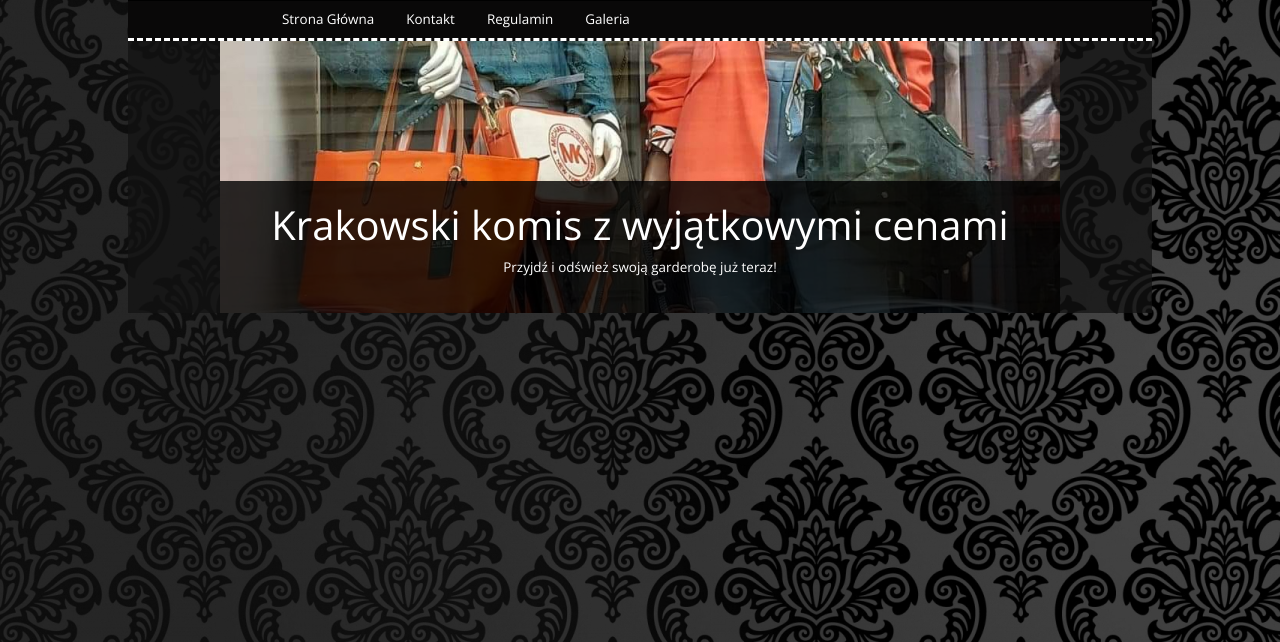
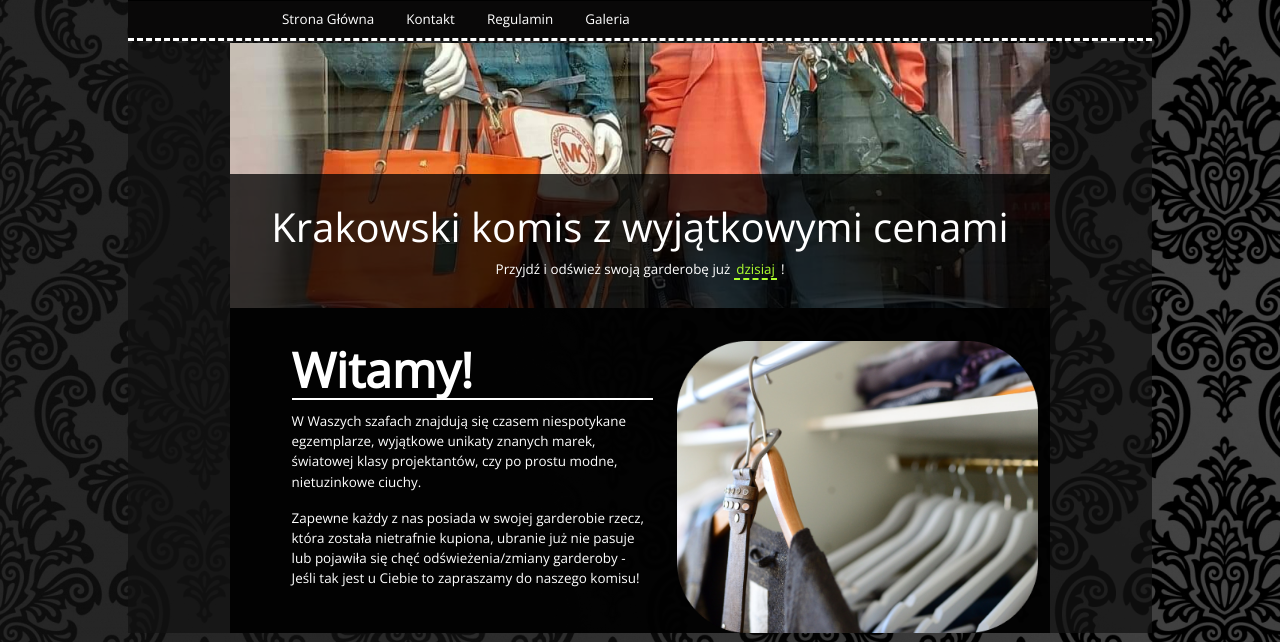
Before and after one commit to TheMatiaz0/lafashionkomis-remake, a plain HTML site: page index.html in a window 1280 px wide. Shown: the part 158-800 px from the top of the page. Drawn offline with nearby package versions, Linux system fonts and the light colour scheme; a script that the page names is missing; a web font is replaced by a local one.

Commit message:
Fake carousel with one image, rows and columns for content on home page, fixing bootstrap error with tooltips and adding WiP system for checking shopping time in tooltip

```diff
--- a/css/main.css
+++ b/css/main.css
@@ -12,8 +12,8 @@ body
     background-image: url("../images/background.jpg");
     font-family: 'Fauna One', 'Open Sans';
     font-size: 1.05vmax;
-    font-weight: 10;
     color: var(--text-color);
+    font-weight: lighter;
 }
 
 #city
@@ -33,10 +33,6 @@ a:visited
 a:hover
 {
     color: var(--highlight-color) !important;
-}
-a:active
-{
-    color: red;
 }
 
 
@@ -86,22 +82,15 @@ a:active
 
 .backgroundSquare
 {
+    margin-top: 0.2%;
     background-image: url('../images/BackgroundBackground.png');
 }
 
 .contentCentre
 {
-    margin-left: 9%;
-    margin-right: 9%;
-    background-image: url('../images/ContentCentre.png');
-}
-
-.carouselBg
-{
-    margin-bottom: -2.5%;
-    background-image: url('../images/Rectangle.png');
-    margin-left: -20%;
-    margin-right: -20%;
+    margin-left: 10%;
+    margin-right: 10%;
+    background: rgba(0, 0, 0, 0.9);
 }
 
 @media screen and (max-width: 800px) {
@@ -110,3 +99,45 @@ a:active
       margin-right: 0%;
     }
   }
+
+
+.carousel-caption
+{
+    max-width: 100%;
+    width: 100%;
+    left: 0;
+    background: rgba(0, 0, 0, 0.75);
+    bottom: 0;
+    top: auto;
+}
+
+.captionBox
+{
+    margin-top: 1%;
+    margin-bottom: -1%;
+}
+
+.dottedUnderline
+{
+    text-indent: 2.5px;
+    padding-right: 2.5px;
+    display: inline-block;
+    line-height: 1.3;
+    border-bottom: 2px dashed greenyellow;
+    text-decoration: none;
+    color: greenyellow;
+}
+
+#homeArticle
+{
+    margin-top: 4%;
+    margin-left: 6%;
+}
+
+.articleHeader
+{
+    border-bottom: 2px solid white;
+    margin-bottom: 3%;
+    font-weight: 950;
+    font-size: 48px;
+}
--- a/index.html
+++ b/index.html
@@ -14,10 +14,14 @@
 </head>
 
 <body>
+    <script src="https://ajax.googleapis.com/ajax/libs/jquery/3.6.0/jquery.min.js"></script>
     <script src="https://cdn.jsdelivr.net/npm/bootstrap@5.0.2/dist/js/bootstrap.bundle.min.js"
-        integrity="sha384-cVKIPhGWiC2Al4u+LWgxfKTRIcfu0JTxR+EQDz/bgldoEyl4H0zUF0QKbrJ0EcQF" crossorigin="anonymous">
+        integrity="sha384-MrcW6ZMFYlzcLA8Nl+NtUVF0sA7MsXsP1UyJoMp4YLEuNSfAP+JcXn/tWtIaxVXM" crossorigin="anonymous">
     </script>
+
+
     <div id="margined">
+        <header>
             <nav id="header1" class="navbar py-1">
                 <div id="headerContent1" class="container-fluid">
                     <div class="container-fluid">
@@ -38,6 +42,8 @@
                     </div>
                 </div>
             </nav>
+        </header>
+        <header>
             <nav id="header2" class="navbar py-0 ">
                 <div id="headerContent2" class="container-fluid">
                     <div class="row">
@@ -50,22 +56,52 @@
                     </div>
                 </div>
             </nav>
+        </header>
         <div class="backgroundSquare">
             <div class="contentCentre">
-                <div id="carouselExampleCaptions" class="carousel slide" data-bs-ride="carousel">
+                <div class="carousel slide">
                     <div class="carousel-inner">
                         <div class="carousel-item active">
-                            <img src="images/Present.jpg" class="d-block w-100" alt="...">
-                            <div class="carousel-caption d-none d-md-block carouselBg">
+                            <img src="images/Present.jpg" class="d-block w-100" alt="Wystawa ubrań">
+                            <div class="carousel-caption d-none d-md-block">
+                                <div class="captionBox">
                                     <h1>Krakowski komis z wyjątkowymi cenami</h1>
-                                <p>Przyjdź i odśwież swoją garderobę już teraz!</p>
+                                    <p>Przyjdź i odśwież swoją garderobę już
+                                        <a id="checker" class="dottedUnderline" data-bs-toggle="tooltip"
+                                            data-bs-placement="top"
+                                            title="Yo yo, śmiało byku wpadaj do sklepiku!">dzisiaj</a>
+                                        !</p>
                                 </div>
                             </div>
                         </div>
                     </div>
                 </div>
+
+                <article id="homeArticle">
+                    <div class="container-fluid">
+                        <div class="row">
+                            <div class="col-6">
+                                <h1 class="articleHeader">Witamy!</h1>
+                                <p>W Waszych szafach znajdują się czasem niespotykane egzemplarze, wyjątkowe unikaty
+                                    znanych marek,
+                                    światowej klasy projektantów, czy po prostu modne, nietuzinkowe ciuchy.</p>
+                                <p>Zapewne każdy z nas posiada w swojej garderobie rzecz, która została nietrafnie
+                                    kupiona, ubranie
+                                    już nie pasuje lub pojawiła się chęć odświeżenia/zmiany garderoby - Jeśli tak jest u
+                                    Ciebie to
+                                    zapraszamy do naszego komisu!</p>
+                            </div>
+                            <div class="col-6">
+                                <img class="img-fluid" src="images/wardrobe.png" alt="Garderoba">
                             </div>
                         </div>
+                    </div>
+                </article>
+            </div>
+        </div>
+    </div>
+    <script type="text/javascript" src="js/stupidFixForBootstrap.js"></script>
+    <script src="js/main.js"></script>
 </body>
 
 </html>
--- /dev/null
+++ b/js/main.js
@@ -0,0 +1,30 @@
+var timer = null;
+
+$("#checker").mouseenter(function()
+{
+    start();
+});
+
+$("#checker").mouseleave(function()
+{
+    clr();
+});
+
+function changer()
+{
+    var dt = new Date();
+    var time = dt.getHours() + ":" + dt.getMinutes();
+
+
+}
+
+function start()
+{
+
+    timer = setInterval(changer, 1000);
+}
+
+function clr()
+{
+    clearInterval(timer);
+}
--- /dev/null
+++ b/js/stupidFixForBootstrap.js
@@ -0,0 +1,4 @@
+var tooltipTriggerList = [].slice.call(document.querySelectorAll('[data-bs-toggle="tooltip"]'))
+var tooltipList = tooltipTriggerList.map(function (tooltipTriggerEl) {
+  return new bootstrap.Tooltip(tooltipTriggerEl)
+});
```
Also changed, not shown: images/wardrobe.png (added). Lines whose indentation alone changed are shown as unchanged.
